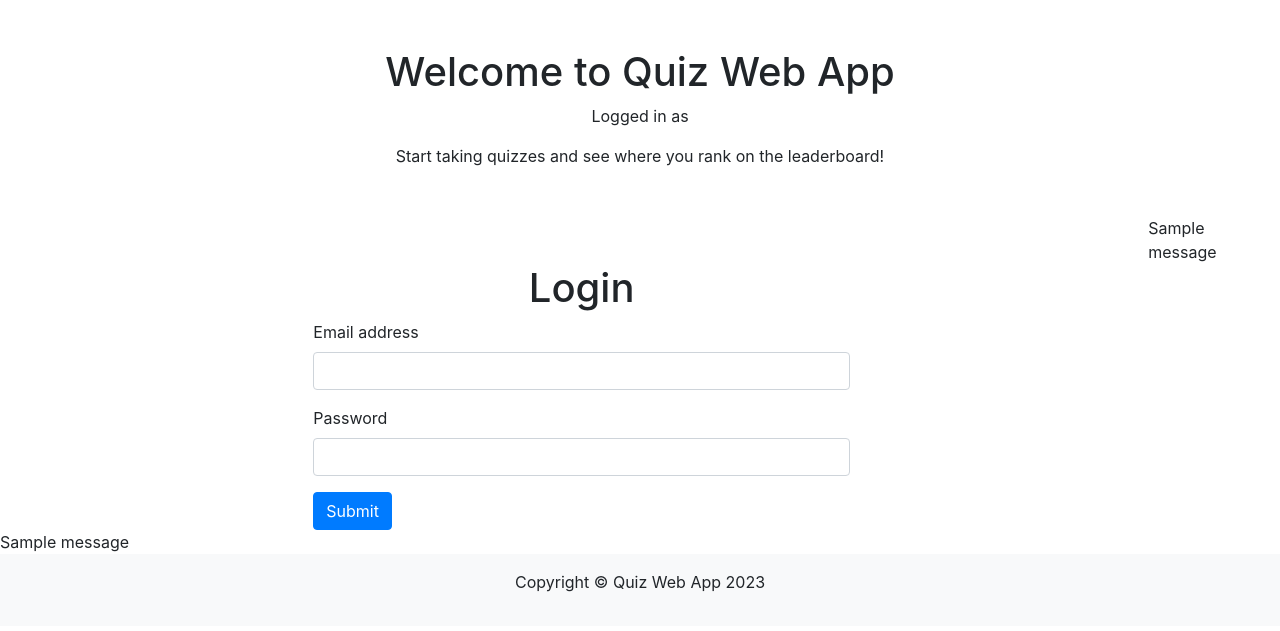
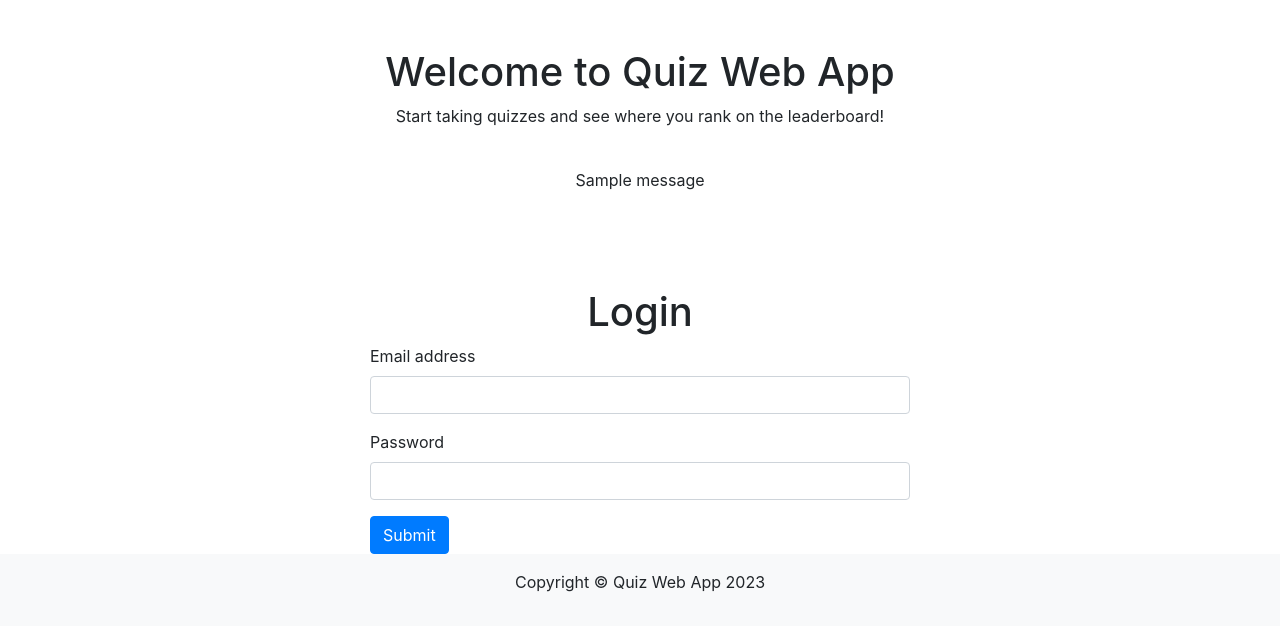
Before and after one commit to deciever5/Kodilla_cwiczenia, a Flask app: page /login in a window 1280 px wide. Shown: the part 56-687 px from the top of the page. Run offline with Flask 2, Linux system fonts and the light colour scheme; tables that the repository leaves empty hold one stand-in row (values such as "Sample post"); one stand-in notice (Sample message) is shown; some libraries are stand-ins or nearby versions.

Commit message:
Test integration training - login mechanism implemented

```diff
--- a/quiz/quiz.py
+++ b/quiz/quiz.py
@@ -122,15 +122,11 @@
         email = request.form['email']
         password = request.form['password']
         user = User.query.filter_by(email=email).first()
-        print(user.username, user.password, user.email)
-        print(user.password, password)
         if user and (user.password == password):
             login_user(user)  # log the user in
             flash(f"You are logged in as {user.username}", "success")
-            print(user)
             return redirect(url_for('index'))
         else:
-            print("cos zjebales")
             flash("Wrong email or password", "danger")
     return render_template('login.html')
 
--- a/quiz/templates/index.html
+++ b/quiz/templates/index.html
@@ -38,18 +38,22 @@
 <main>
     <div class="container my-5">
       <h1 class="text-center">Welcome to Quiz Web App</h1>
-      <p class="text-center">Logged in as {{current_user.username}}</p>
         <p class="text-center">Start taking quizzes and see where you rank on the leaderboard!</p>
+        <br>
+            <div class="row justify-content-center text-center">
+                {% with messages = get_flashed_messages() %}
+                    {% for message in messages %}
+                        {{ message }}
+                    {% endfor %}
+                {% endwith %}
+            </div>
+
     </div>
     <div class="d-flex mx-auto col-12" >
       {% block content %}
       {% endblock %}
     </div>
-{% with messages = get_flashed_messages() %}
-    {% for message in messages %}
-        {{ message }}
-    {% endfor %}
-{% endwith %}
+
 </main>
 
 <footer class="bg-light py-3">
--- a/quiz/templates/login.html
+++ b/quiz/templates/login.html
@@ -21,9 +21,4 @@
 </div>
 
 
-{% with messages = get_flashed_messages() %}
-    {% for message in messages %}
-        {{ message }}
-    {% endfor %}
-{% endwith %}
 {% endblock %}
```
Lines whose indentation alone changed are shown as unchanged.
